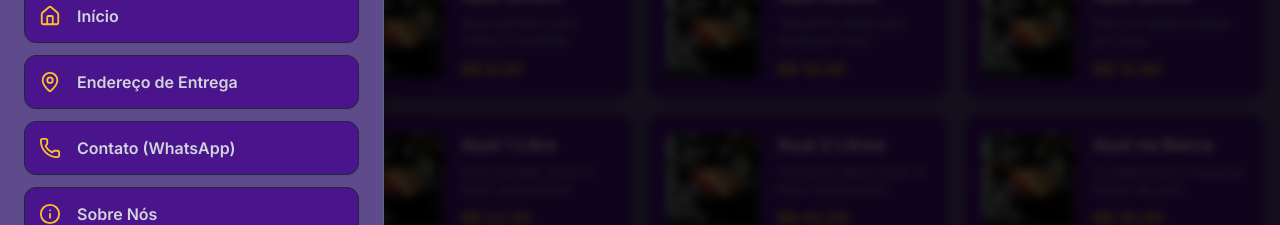
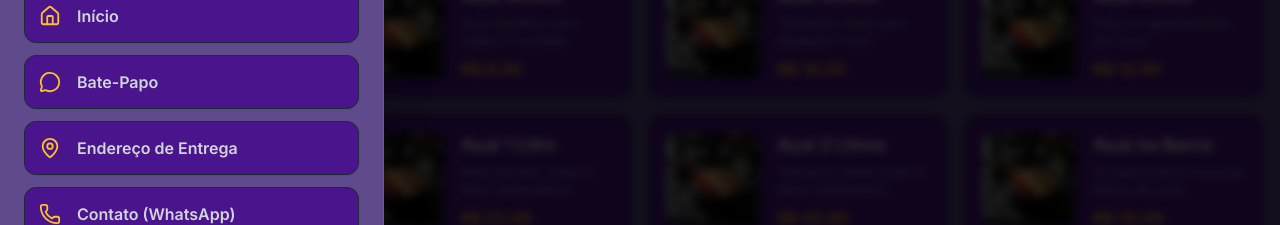
Before and after one commit to Gthomaz/cantinho-do-acai, a React (Vite) app: page / in a window 1280 px wide. Both pictures are taken after a click on the button 44 px from the left and 44 px from the top of the page. Shown: the part 410-635 px from the top of the page. Built offline with nearby package versions, Linux system fonts and the light colour scheme.

Commit message:
Adiciona botão Bate-Papo no menu lateral

```diff
--- a/src/components/SidebarMenu.jsx
+++ b/src/components/SidebarMenu.jsx
@@ -1,6 +1,6 @@
 import React from 'react';
 import { motion, AnimatePresence } from 'framer-motion';
-import { X, Home, Info, Phone, MapPin, User } from 'lucide-react';
+import { X, Home, Info, Phone, MapPin, User, MessageCircle } from 'lucide-react';
 
 export default function SidebarMenu({ isOpen, onClose }) {
   return (
@@ -56,6 +56,10 @@ export default function SidebarMenu({ isOpen, onClose }) {
                   <span className="font-semibold">Início</span>
                 </button>
                 <button className="flex items-center gap-4 text-gray-300 hover:text-[#39ff14] transition-colors p-3.5 bg-bg-card rounded-xl border border-gray-800 shadow-sm">
+                  <MessageCircle size={22} className="text-brand-yellow" />
+                  <span className="font-semibold">Bate-Papo</span>
+                </button>
+                <button className="flex items-center gap-4 text-gray-300 hover:text-[#39ff14] transition-colors p-3.5 bg-bg-card rounded-xl border border-gray-800 shadow-sm">
                   <MapPin size={22} className="text-brand-yellow" />
                   <span className="font-semibold">Endereço de Entrega</span>
                 </button>
```
